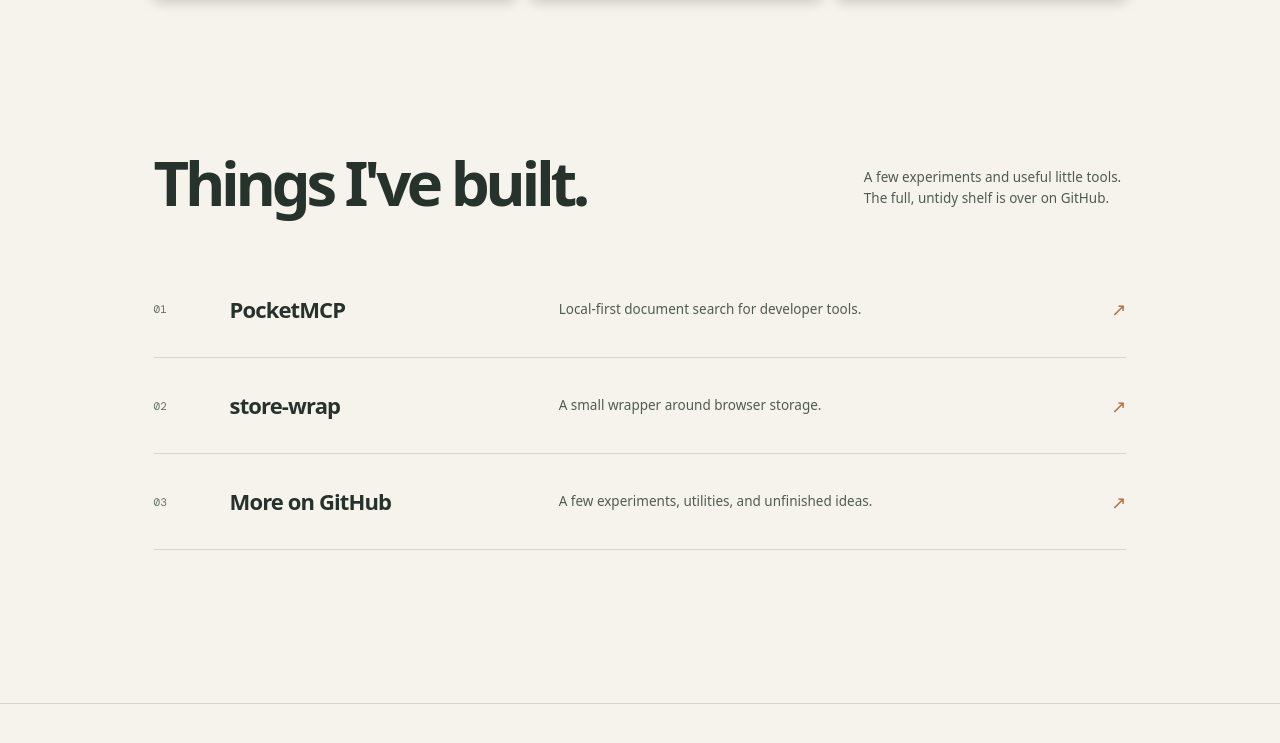
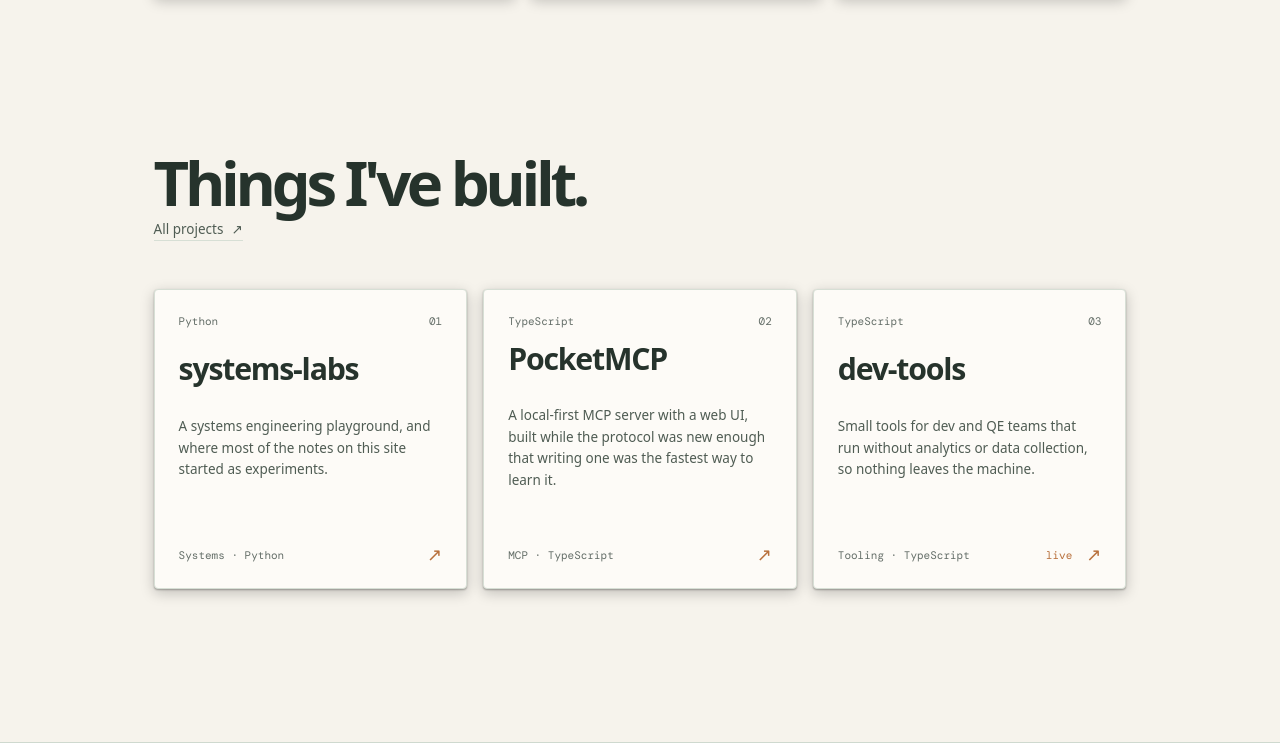
Before and after one commit to Kailash-Sankar/kailash-sankar.github.io, an Astro site: page / in a window 1280 px wide. Shown: the part 1535-2278 px from the top of the page. Built offline with nearby package versions, Linux system fonts and the light colour scheme; Astro itself is replaced by a stand-in of ours.

Commit message:
Show three projects as cards
Writing and Work were adjacent sections that both held exactly three items
in completely different visual languages — a 3-up card grid, then a sparse
ruled list — which read as an inconsistency rather than a choice. The project
rows were also the weakest thing on the page: a one-line description and no
presence next to the writing cards.

Content:

- Replace the three rows with three real repos: systems-labs, PocketMCP and
  dev-tools, each linking to its own repository.
- Fix a link that pointed at the profile. PocketMCP linked to
  github.com/Kailash-Sankar, the same URL as the catch-all row, so the
  featured project did not link to its own code.
- Move "More on GitHub" out of the grid and into the section heading as
  "All projects", mirroring "All writing" directly above it. It was never a
  project, and numbering it 03 implied it was the third thing built.
- Write the descriptions rather than copying the repos' own, which are terse
  and inconsistent in style.

Structure:

- The link is the card title, not a wrapper. A card-wide <a> would have had
  to contain the live-demo link, and anchors cannot nest. The title's ::after
  stretches over the card so the whole surface stays clickable, and the demo
  link is lifted above it.
- Give the cards different furniture from the writing cards so the two
  sections read as siblings rather than one template applied twice: the
  language stands where a post's date does, and the stack stands where tags
  do.
- Equal thirds rather than the writing grid's 1.25fr 1fr 1fr, since nothing
  here is a featured piece.

Fix:

Move .card-meta, .card-footer and .card-arrow out of Writing.astro's scoped
style and into global.css beside .card, which is already the shared home for
these surfaces. They were scoped to Writing, so the project cards' meta and
footer rows rendered unstyled — the language and index sat flush against each
other instead of spreading across the row.

Verified: the whole card is clickable and the live link resolves above the
overlay, with no nested anchors; and there is no horizontal overflow at 390,
768, 1024 or 1280px.

```diff
--- a/src/components/Work.astro
+++ b/src/components/Work.astro
@@ -1,29 +1,50 @@
 ---
-import { projects } from "../data/projects";
+import { projects, projectProfileUrl } from "../data/projects";
 ---
 
 <section class="section work" id="work" aria-labelledby="work-title">
-  <div class="section-heading heading--split">
-    <div>
-      <h2 id="work-title">Things I've built.</h2>
-    </div>
-    <p class="section-note">
-      A few experiments and useful little tools. The full, untidy shelf is over on GitHub.
-    </p>
+  <div class="section-heading">
+    <h2 id="work-title">Things I've built.</h2>
+    <a class="text-link" href={projectProfileUrl} target="_blank" rel="noreferrer">
+      All projects <span aria-hidden="true">↗</span>
+    </a>
   </div>
 
-  <ul class="project-list">
+  <ul class="project-grid">
     {
       projects.map((project, index) => (
-        <li>
-          <a class="project-row" href={project.href} target="_blank" rel="noreferrer">
-            <span class="project-index">{String(index + 1).padStart(2, "0")}</span>
-            <span class="project-name">{project.name}</span>
-            <span class="project-description">{project.description}</span>
-            <span class="project-arrow" aria-hidden="true">
-              ↗
+        <li class="card project-card">
+          <div class="card-meta">
+            <span>{project.language}</span>
+            <span>{String(index + 1).padStart(2, "0")}</span>
+          </div>
+
+          <div>
+            {/* The link is the title, not a wrapper. A card-wide <a> would
+                have to contain the demo link, and anchors cannot nest. The
+                title's ::after stretches over the card to make the whole
+                thing clickable, and the demo link is lifted above it. */}
+            <h3 class="project-name">
+              <a href={project.href} target="_blank" rel="noreferrer">
+                {project.name}
+              </a>
+            </h3>
+            <p class="project-description">{project.description}</p>
+          </div>
+
+          <div class="card-footer">
+            <span>{project.stack.join(" · ")}</span>
+            <span class="project-links">
+              {project.demo && (
+                <a class="project-demo" href={project.demo} target="_blank" rel="noreferrer">
+                  live
+                </a>
+              )}
+              <span class="card-arrow" aria-hidden="true">
+                ↗
+              </span>
             </span>
-          </a>
+          </div>
         </li>
       ))
     }
@@ -35,83 +56,100 @@
     padding-top: 0;
   }
 
-  .heading--split {
-    display: flex;
-    align-items: end;
-    justify-content: space-between;
+  /* Equal thirds rather than the writing grid's 1.25fr 1fr 1fr. Nothing here
+     is a featured piece, and the even rhythm keeps the two grids reading as
+     siblings rather than the same template twice. */
+  .project-grid {
+    display: grid;
+    grid-template-columns: repeat(3, 1fr);
+    gap: 16px;
+    margin: 0;
+    padding: 0;
+    list-style: none;
   }
 
-  .section-note {
+  .project-card {
+    position: relative;
+    display: flex;
+    flex-direction: column;
+    justify-content: space-between;
+    min-height: 300px;
+    height: 100%;
+    padding: 24px;
+  }
+
+  .project-card:hover {
+    transform: translateY(-6px) rotate(-0.5deg);
+  }
+
+  .project-name {
+    font-size: var(--step-2);
+    font-weight: 600;
+    line-height: 1.1;
+    letter-spacing: var(--track-tight);
+  }
+
+  /* Stretches the title's link over the whole card, so the entire surface is
+     clickable without an anchor wrapping the card. */
+  .project-name a::after {
+    content: "";
+    position: absolute;
+    inset: 0;
+  }
+
+  .project-name a:focus-visible {
+    outline: none;
+  }
+
+  /* Keeps the focus ring on the title itself rather than on the invisible
+     full-card overlay, which would draw a rectangle the size of the card. */
+  .project-card:has(.project-name a:focus-visible) {
+    border-color: var(--accent);
+    box-shadow: var(--card-shadow-hover);
+  }
+
+  .project-description {
     max-width: 34ch;
-    margin-bottom: 4px;
+    margin-top: 14px;
     color: var(--text-muted);
     font-size: var(--step--1);
     line-height: 1.6;
   }
 
-  .project-list {
-    margin: 0;
-    padding: 0;
-    list-style: none;
+  .project-links {
+    display: inline-flex;
+    align-items: center;
+    gap: 14px;
   }
 
-  .project-row {
-    display: grid;
-    grid-template-columns: 60px 1.2fr 2fr 30px;
-    gap: 16px;
-    align-items: center;
-    padding: 30px 0;
-    border-bottom: 1px solid var(--border);
-    transition:
-      padding var(--t-fast) var(--ease),
-      color var(--t-fast) var(--ease);
+  /* Above the stretched link overlay, so the demo link stays clickable. */
+  .project-demo {
+    position: relative;
+    z-index: 1;
+    color: var(--accent);
+    text-decoration: none;
   }
 
-  .project-row:hover {
-    padding-left: 10px;
-    color: var(--accent);
+  .project-demo:hover {
+    text-decoration: underline;
   }
 
-  .project-index {
-    color: var(--text-faint);
-    font: var(--step--2) var(--font-mono);
+  @media (max-width: 900px) {
+    .project-grid {
+      grid-template-columns: repeat(2, 1fr);
+    }
   }
 
-  .project-name {
-    font-size: var(--step-1);
-    font-weight: 600;
-    letter-spacing: var(--track-tight);
-  }
-
-  .project-description {
-    color: var(--text-muted);
-    font-size: var(--step--1);
-  }
-
-  .project-arrow {
-    display: inline-flex;
-    align-items: center;
-    justify-content: flex-end;
-    color: var(--accent);
-    font-size: 18px;
-    line-height: 1;
-  }
-
-  @media (max-width: 760px) {
-    .heading--split {
-      display: block;
+  @media (max-width: 620px) {
+    .project-grid {
+      grid-template-columns: 1fr;
     }
 
-    .section-note {
-      margin-top: 25px;
-    }
-
-    .project-row {
-      grid-template-columns: 32px 1fr 24px;
-    }
-
-    .project-description {
-      display: none;
+    /* Kept rather than collapsed, so the meta strip, title and footer keep the
+       same spacing they have on wider screens — matching the writing cards,
+       which hold 295px on mobile for the same reason. */
+    .project-card {
+      min-height: 260px;
     }
   }
 </style>
--- a/src/components/Writing.astro
+++ b/src/components/Writing.astro
@@ -79,19 +79,6 @@
     border-color: var(--accent);
   }
 
-  .card-meta,
-  .card-footer {
-    display: flex;
-    align-items: center;
-    justify-content: space-between;
-    color: var(--text-faint);
-    font: var(--step--2) var(--font-mono);
-  }
-
-  .card-footer {
-    padding-top: 28px;
-  }
-
   .writing-card h3 {
     max-width: 300px;
     font-size: var(--step-2);
@@ -106,15 +93,6 @@
     color: var(--text-muted);
     font-size: var(--step--1);
     line-height: 1.6;
-  }
-
-  .card-arrow {
-    display: inline-flex;
-    align-items: center;
-    justify-content: center;
-    color: var(--accent);
-    font-size: 18px;
-    line-height: 1;
   }
 
   @media (max-width: 980px) {
--- a/src/data/projects.ts
+++ b/src/data/projects.ts
@@ -1,19 +1,34 @@
 import type { Project } from "./types";
+
+/** The rest of the shelf, linked from the section heading rather than given a
+ *  card of its own — it was never a project, and numbering it made it look
+ *  like the third thing built. */
+export const projectProfileUrl = "https://github.com/Kailash-Sankar";
 
 export const projects: Project[] = [
   {
-    name: "PocketMCP",
-    description: "Local-first document search for developer tools.",
-    href: "https://github.com/Kailash-Sankar",
+    name: "systems-labs",
+    description:
+      "A systems engineering playground, and where most of the notes on this site started as experiments.",
+    href: "https://github.com/Kailash-Sankar/systems-labs",
+    language: "Python",
+    stack: ["Systems", "Python"],
   },
   {
-    name: "store-wrap",
-    description: "A small wrapper around browser storage.",
-    href: "https://github.com/Kailash-Sankar/store-wrap",
+    name: "PocketMCP",
+    description:
+      "A local-first MCP server with a web UI, built while the protocol was new enough that writing one was the fastest way to learn it.",
+    href: "https://github.com/Kailash-Sankar/PocketMCP",
+    language: "TypeScript",
+    stack: ["MCP", "TypeScript"],
   },
   {
-    name: "More on GitHub",
-    description: "A few experiments, utilities, and unfinished ideas.",
-    href: "https://github.com/Kailash-Sankar",
+    name: "dev-tools",
+    description:
+      "Small tools for dev and QE teams that run without analytics or data collection, so nothing leaves the machine.",
+    href: "https://github.com/Kailash-Sankar/dev-tools",
+    language: "TypeScript",
+    stack: ["Tooling", "TypeScript"],
+    demo: "https://pandoras-tool-box.vercel.app",
   },
 ];
--- a/src/data/types.ts
+++ b/src/data/types.ts
@@ -8,6 +8,12 @@
 
 export interface Project {
   name: string;
+  /** Written for the card, not copied from the repo's own description. */
   description: string;
   href: string;
+  /** Shown where a writing card shows its date. */
+  language: string;
+  stack: string[];
+  /** Set only where the project has something publicly reachable to look at. */
+  demo?: string;
 }
--- a/src/styles/global.css
+++ b/src/styles/global.css
@@ -245,9 +245,9 @@
 
 /* =========================================================================
    Card
-   Shared by the writing cards and the contact panel, so they read as one
-   system. Card surfaces sit close to the page in lightness, so separation
-   comes from the shadow rather than a value difference.
+   Shared by the writing cards, the project cards and the contact panel, so
+   they read as one system. Card surfaces sit close to the page in lightness,
+   so separation comes from the shadow rather than a value difference.
    ========================================================================= */
 
 .card {
@@ -265,6 +265,32 @@
 .card:hover {
   border-color: var(--text-faint);
   box-shadow: var(--card-shadow-hover);
+}
+
+/* The meta strip and the footer strip. Both card grids use the same two
+   rows — a faint label and an index above, tags and an arrow below — so they
+   live here rather than in one component's scoped style, which would leave
+   the other grid's copy unstyled. */
+.card-meta,
+.card-footer {
+  display: flex;
+  align-items: center;
+  justify-content: space-between;
+  color: var(--text-faint);
+  font: var(--step--2) var(--font-mono);
+}
+
+.card-footer {
+  padding-top: 28px;
+}
+
+.card-arrow {
+  display: inline-flex;
+  align-items: center;
+  justify-content: center;
+  color: var(--accent);
+  font-size: 18px;
+  line-height: 1;
 }
 
 .section-heading {
```
